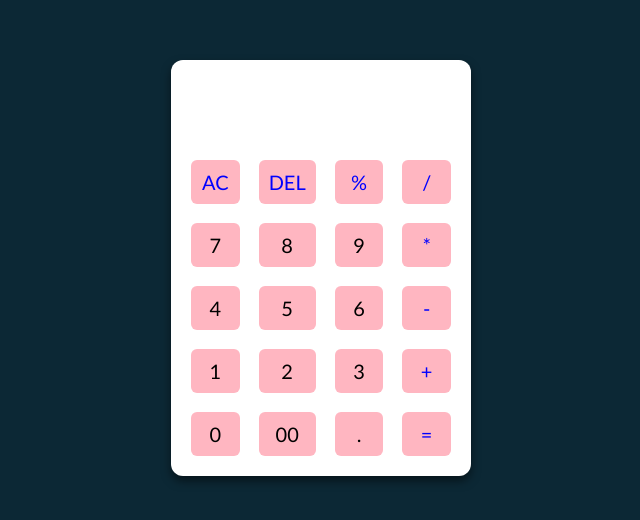
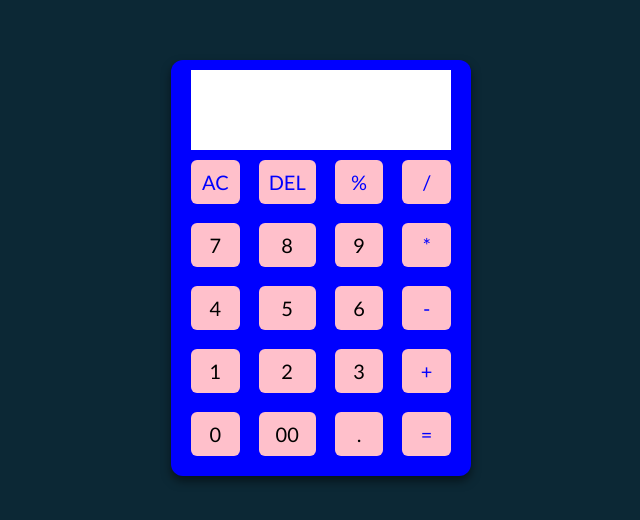
Before and after one commit to hemadharshini2003/calculator1, a plain HTML site: page index.html in a window 1280 px wide. Shown: the part 132-652 px from the top of the page, without its empty margins (319-959 px from the left). Drawn offline with Linux system fonts and the light colour scheme.

Commit message:
Update styles.css

```diff
--- a/styles.css
+++ b/styles.css
@@ -19,7 +19,7 @@ body{
     width: 100%;
     border-radius: 12px;
     padding: 10px 20px 20px;
-    background: #fff;
+    background: blue;
     box-shadow: 0 5px 10px rgba(0, 0, 0, 0.5);
 }
 
@@ -46,7 +46,7 @@ body{
     border: none;
     font-size: 20px;
     cursor: pointer;
-    background-color: lightpink;
+    background-color: pink;
 }
 
 .buttons button:active{
```
